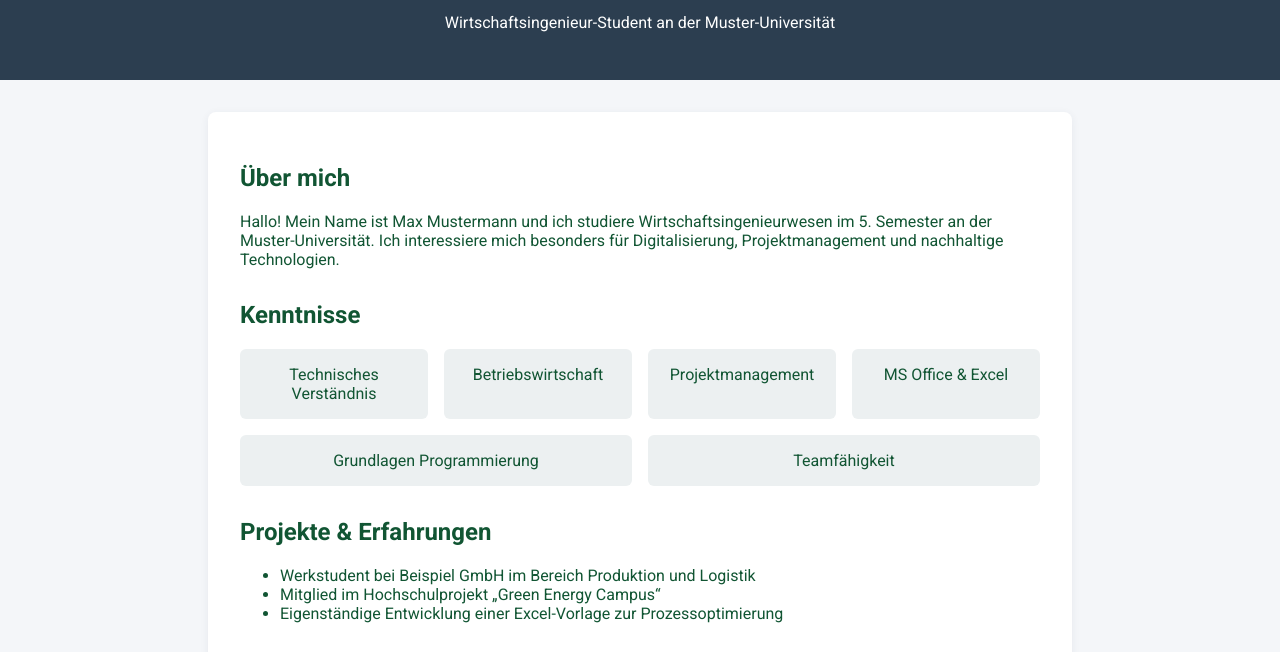
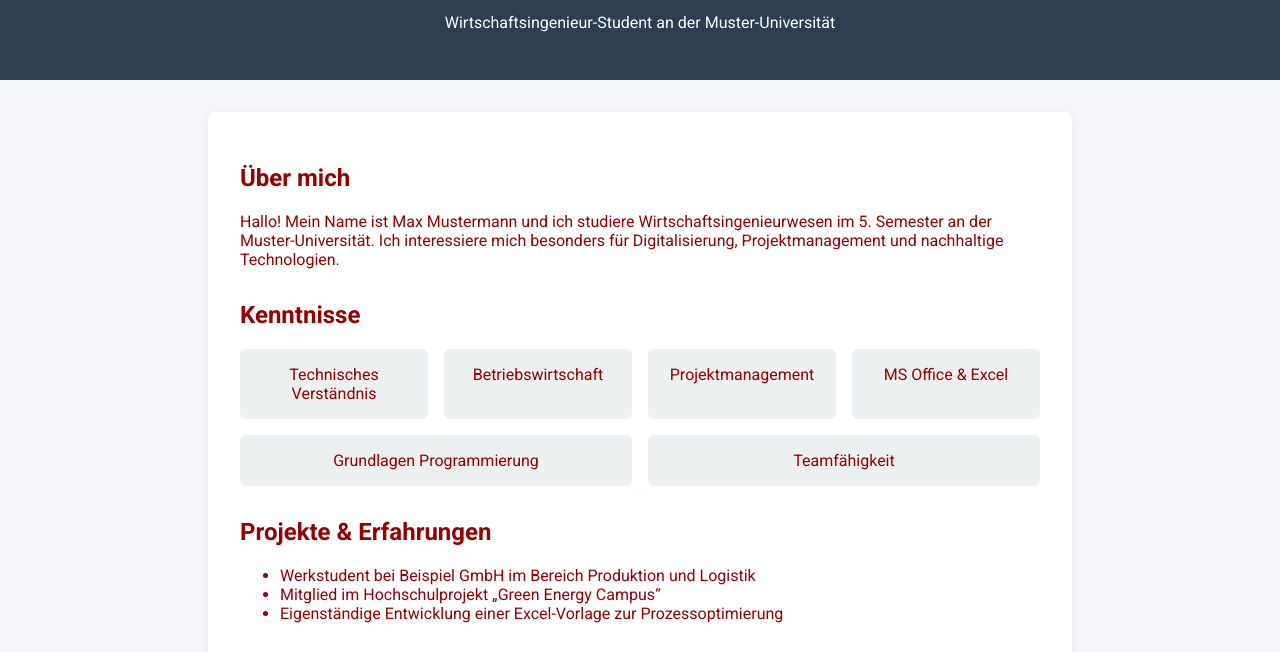
Before and after one commit to TimoZ77/ich, a plain HTML site: page index.html in a window 1280 px wide. Shown: the part 73-725 px from the top of the page. Drawn offline with Linux system fonts and the light colour scheme.

Commit message:
Update index.html

```diff
--- a/index.html
+++ b/index.html
@@ -11,7 +11,7 @@
             font-family: 'Roboto', Arial, sans-serif;
             margin: 0;
             background: #f4f6f9;
-            color: #153;
+            color: #900;
         }
         header {
             background: #2c3e50;
```
